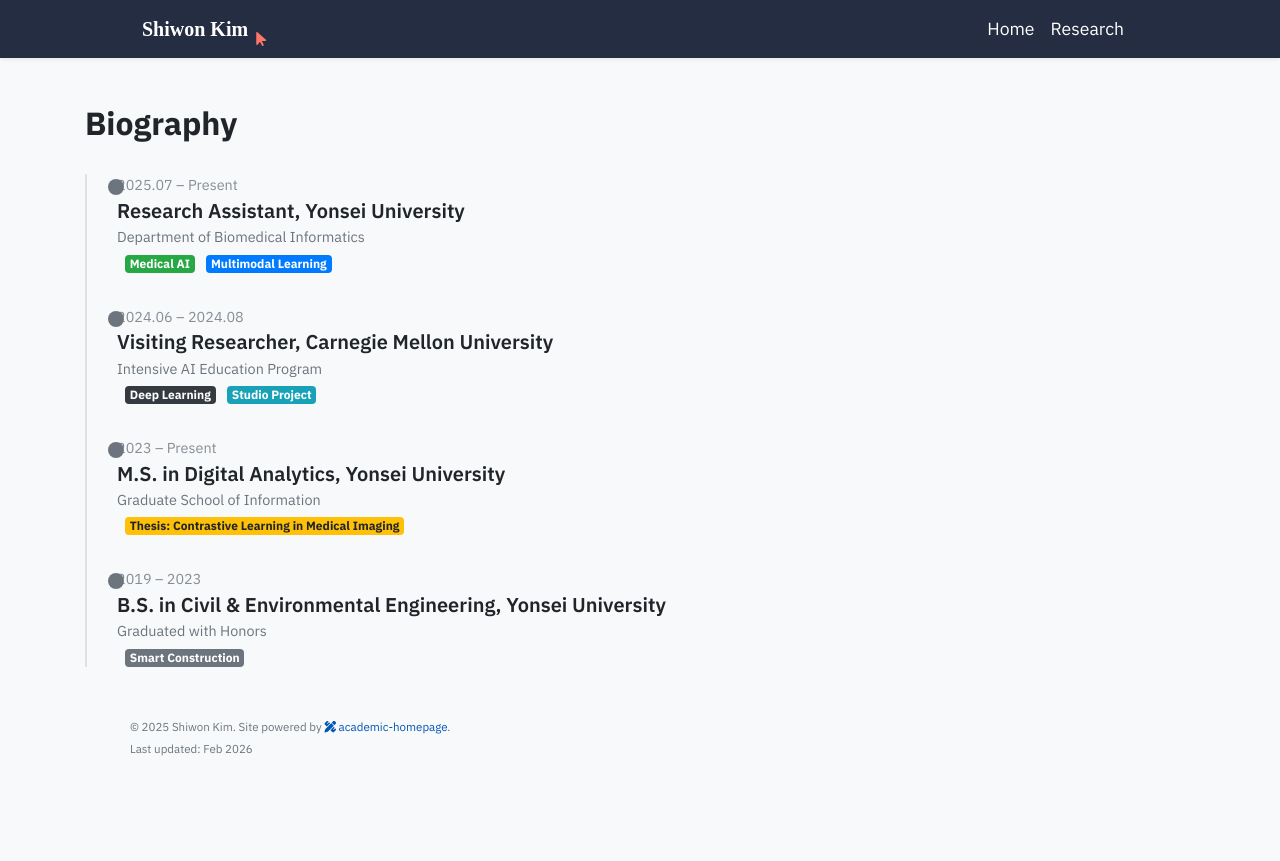
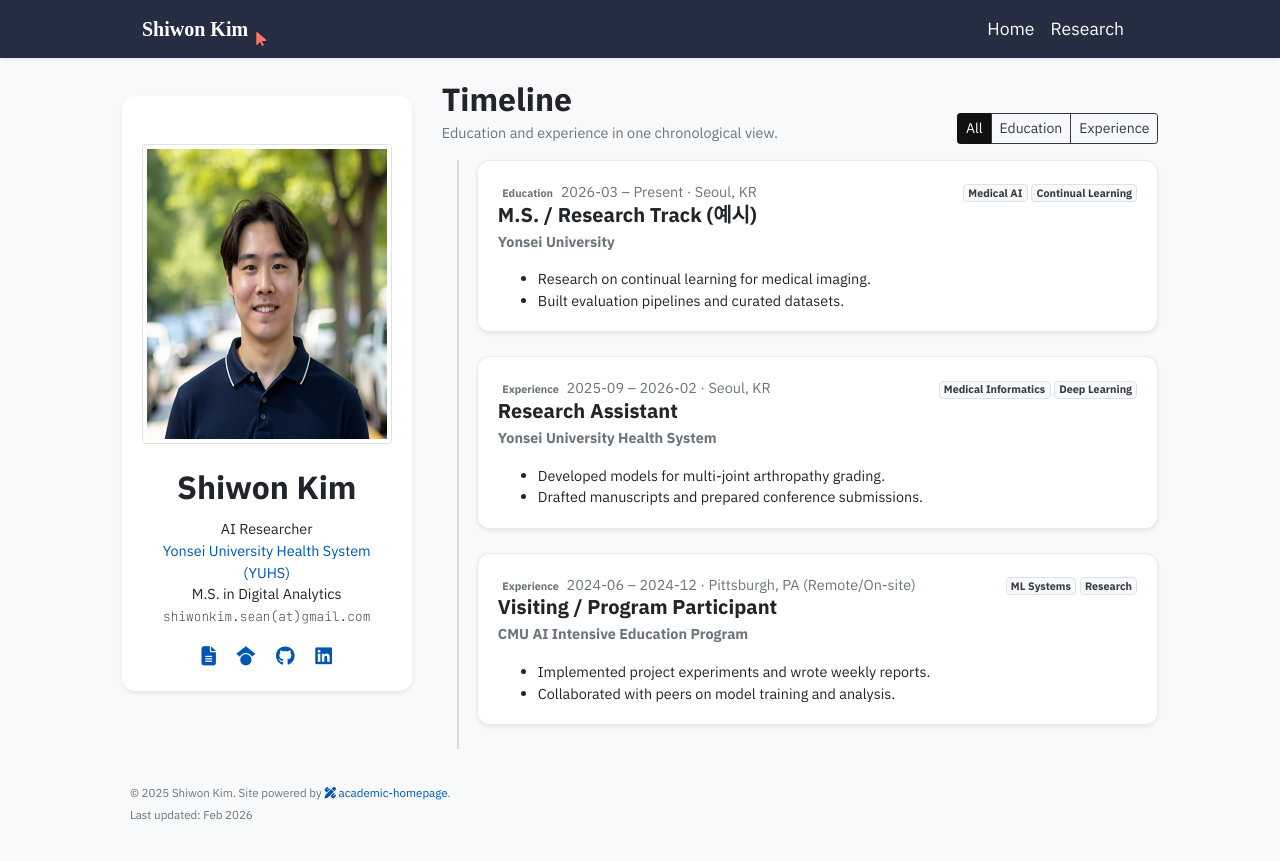
Before and after one commit to shiwonkim/shiwonkim.github.io, a Jekyll site: the page built from bio.html, in a window 1280 px wide. Shown: the top 861 px of the page. Built offline with Jekyll 4.4.1, drawn with Linux system fonts in a browser that asks for light colours; nearby versions of some CDN libraries; some web fonts are replaced; a style sheet for code colours, icons or effects is not loaded.

Commit message:
edit layout

```diff
--- /dev/null
+++ b/_data/bio_timeline.yml
@@ -0,0 +1,32 @@
+- date_start: "2026-03"
+  date_end: ""
+  title: "M.S. / Research Track (예시)"
+  org: "Yonsei University"
+  location: "Seoul, KR"
+  type: "education"
+  tags: ["Medical AI", "Continual Learning"]
+  bullets:
+    - "Research on continual learning for medical imaging."
+    - "Built evaluation pipelines and curated datasets."
+
+- date_start: "2025-09"
+  date_end: "2026-02"
+  title: "Research Assistant"
+  org: "Yonsei University Health System"
+  location: "Seoul, KR"
+  type: "experience"
+  tags: ["Medical Informatics", "Deep Learning"]
+  bullets:
+    - "Developed models for multi-joint arthropathy grading."
+    - "Drafted manuscripts and prepared conference submissions."
+
+- date_start: "2024-06"
+  date_end: "2024-12"
+  title: "Visiting / Program Participant"
+  org: "CMU AI Intensive Education Program"
+  location: "Pittsburgh, PA (Remote/On-site)"
+  type: "experience"
+  tags: ["ML Systems", "Research"]
+  bullets:
+    - "Implemented project experiments and wrote weekly reports."
+    - "Collaborated with peers on model training and analysis."
--- a/bio.html
+++ b/bio.html
@@ -2,87 +2,174 @@
 layout: default
 title: Bio
 navbar_title: Bio
-body_attr: >-
-  data-spy="scroll" data-target="#navbar-year" data-offset="100"
 ---
 
-<!-- BIO SECTION STYLE -->
-<style>
-  .timeline {
-    position: relative;
-    margin: 2rem 0;
-    padding-left: 30px;
-    border-left: 2px solid #dee2e6;
-  }
+<div class="row justify-content-center">
+  <!-- LEFT: Profile -->
+  <div class="col-12 col-xl-3">
+    <div style="position: sticky; top: 80px;">
+      {% include widgets/profile_card.html %}
+    </div>
+  </div>
 
-  .timeline-item {
-    position: relative;
-    margin-bottom: 2rem;
-  }
+  <!-- RIGHT: Timeline -->
+  <div class="col-12 col-xl-7">
 
-  .timeline-item::before {
-    content: '';
-    position: absolute;
-    left: -9px;
-    top: 5px;
-    width: 16px;
-    height: 16px;
-    background-color: #6c757d;
-    border-radius: 50%;
-  }
+    <div class="bio-main">
 
-  .timeline-item h5 {
-    font-weight: 600;
-    margin-bottom: 0.2rem;
-  }
+      <!-- Header + Filter -->
+      <div class="d-flex flex-wrap justify-content-between align-items-end gap-2 mb-3">
+        <div>
+          <h2 class="mb-1">Timeline</h2>
+          <p class="text-muted mb-0" style="max-width: 46rem;">
+            Education and experience in one chronological view.
+          </p>
+        </div>
 
-  .timeline-item .badge {
-    font-size: 0.75rem;
-    margin-left: 0.5rem;
-  }
+        <div class="btn-group" role="group">
+          <button type="button" class="btn btn-sm btn-outline-dark is-active" data-filter="all">All</button>
+          <button type="button" class="btn btn-sm btn-outline-dark" data-filter="education">Education</button>
+          <button type="button" class="btn btn-sm btn-outline-dark" data-filter="experience">Experience</button>
+        </div>
+      </div>
 
-  .timeline-date {
-    color: #868e96;
-    font-size: 0.9rem;
-    margin-bottom: 0.2rem;
-  }
-</style>
+      <!-- Timeline -->
+      <div class="timeline">
+        {% assign items = site.data.bio_timeline | sort: "date_start" | reverse %}
+        {% for item in items %}
+          <article class="tl-item" data-type="{{ item.type }}">
+            <div class="tl-dot"></div>
 
-<div class="container mt-4">
-  <h2 class="mb-4">Biography</h2>
+            <div class="tl-card card shadow-sm">
+              <div class="card-body">
+                <div class="d-flex flex-wrap justify-content-between align-items-start gap-2">
+                  <div class="me-2">
 
-  <div class="timeline">
+                    <div class="tl-kicker text-muted">
+                      <span class="badge rounded-pill tl-badge tl-badge-{{ item.type }}">
+                        {% if item.type == "education" %}
+                          Education
+                        {% else %}
+                          Experience
+                        {% endif %}
+                      </span>
 
-    <!-- LATEST ITEM FIRST -->
-    <div class="timeline-item">
-      <div class="timeline-date">2025.07 – Present</div>
-      <h5>Research Assistant, Yonsei University</h5>
-      <p class="mb-1 text-muted">Department of Biomedical Informatics</p>
-      <span class="badge badge-success">Medical AI</span>
-      <span class="badge badge-primary">Multimodal Learning</span>
-    </div>
+                      <span class="ms-2">
+                        {% if item.date_end and item.date_end != "" %}
+                          {{ item.date_start }} – {{ item.date_end }}
+                        {% else %}
+                          {{ item.date_start }} – Present
+                        {% endif %}
+                      </span>
 
-    <div class="timeline-item">
-      <div class="timeline-date">2024.06 – 2024.08</div>
-      <h5>Visiting Researcher, Carnegie Mellon University</h5>
-      <p class="mb-1 text-muted">Intensive AI Education Program</p>
-      <span class="badge badge-dark">Deep Learning</span>
-      <span class="badge badge-info">Studio Project</span>
-    </div>
+                      {% if item.location %}
+                        <span class="ms-2 d-none d-md-inline">· {{ item.location }}</span>
+                      {% endif %}
+                    </div>
 
-    <div class="timeline-item">
-      <div class="timeline-date">2023 – Present</div>
-      <h5>M.S. in Digital Analytics, Yonsei University</h5>
-      <p class="mb-1 text-muted">Graduate School of Information</p>
-      <span class="badge badge-warning">Thesis: Contrastive Learning in Medical Imaging</span>
-    </div>
+                    <h5 class="card-title mb-1">{{ item.title }}</h5>
+                    <div class="text-muted">
+                      <strong>{{ item.org }}</strong>
+                    </div>
+                  </div>
 
-    <div class="timeline-item">
-      <div class="timeline-date">2019 – 2023</div>
-      <h5>B.S. in Civil & Environmental Engineering, Yonsei University</h5>
-      <p class="mb-1 text-muted">Graduated with Honors</p>
-      <span class="badge badge-secondary">Smart Construction</span>
+                  {% if item.tags %}
+                  <div class="tl-tags">
+                    {% for t in item.tags %}
+                      <span class="badge bg-light text-dark border">{{ t }}</span>
+                    {% endfor %}
+                  </div>
+                  {% endif %}
+                </div>
+
+                {% if item.bullets %}
+                  <ul class="mt-3 mb-0">
+                    {% for b in item.bullets %}
+                      <li>{{ b }}</li>
+                    {% endfor %}
+                  </ul>
+                {% endif %}
+              </div>
+            </div>
+          </article>
+        {% endfor %}
+      </div>
     </div>
 
   </div>
 </div>
+
+<style>
+.timeline {
+  position: relative;
+  padding-left: 2.2rem;
+}
+.timeline::before {
+  content: "";
+  position: absolute;
+  left: 0.95rem;
+  top: 0;
+  bottom: 0;
+  width: 2px;
+  background: rgba(0,0,0,0.12);
+}
+
+.tl-item {
+  position: relative;
+  padding-bottom: 1.5rem;
+}
+.tl-dot {
+  position: absolute;
+  left: 0.6rem;
+  top: 1.1rem;
+  width: 0.85rem;
+  height: 0.85rem;
+  border-radius: 999px;
+  border: 2px solid rgba(0,0,0,0.45);
+  background: #fff;
+}
+
+.tl-card {
+  border-radius: 14px;
+  border: 1px solid rgba(0,0,0,0.08);
+}
+
+.btn.is-active {
+  background: #111;
+  color: #fff;
+  border-color: #111;
+}
+
+.tl-hidden {
+  display: none !important;
+}
+</style>
+
+<script>
+(function () {
+  const buttons = document.querySelectorAll('[data-filter]');
+  const items = document.querySelectorAll('.tl-item');
+
+  function setActive(btn) {
+    buttons.forEach(b => b.classList.remove('is-active'));
+    btn.classList.add('is-active');
+  }
+
+  function applyFilter(filter) {
+    items.forEach(el => {
+      const type = el.getAttribute('data-type');
+      const show = (filter === 'all' || type === filter);
+      el.classList.toggle('tl-hidden', !show);
+    });
+  }
+
+  buttons.forEach(btn => {
+    btn.addEventListener('click', () => {
+      setActive(btn);
+      applyFilter(btn.getAttribute('data-filter'));
+    });
+  });
+
+  applyFilter('all');
+})();
+</script>
```
